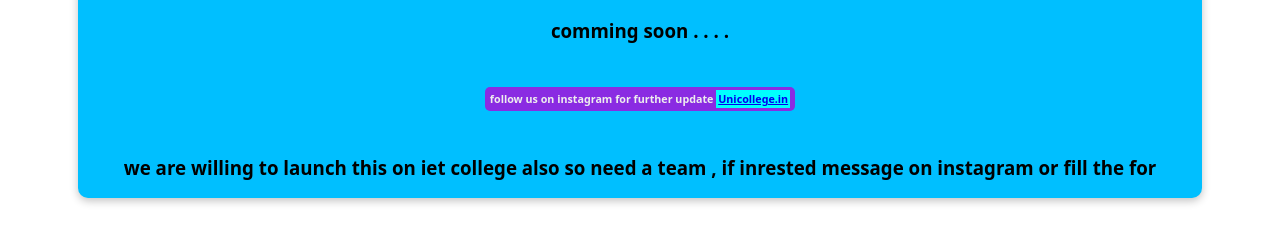
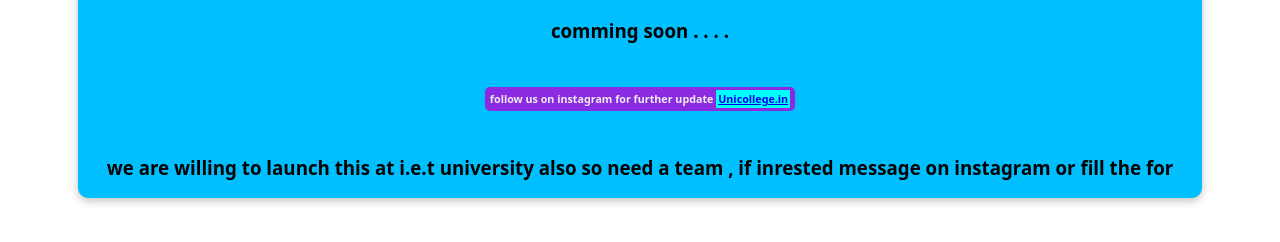
Before and after one commit to gitkrishnaa/expensexyz, a plain HTML site: page index.html in a window 1280 px wide. Shown: the part 344-586 px from the top of the page. Drawn offline with Linux system fonts and the light colour scheme.

Commit message:
Update index.html

```diff
--- a/index.html
+++ b/index.html
@@ -27,7 +27,7 @@ Unicollege.in
 </a>
 
 
-         <h3>we are willing to launch this on iet college also so need a team , if inrested message on instagram or  fill the for</h3><a href="https://forms.gle/JaXdWFAroBTaFSgm9">
+         <h3>we are willing to launch this at i.e.t university also so need a team , if inrested message on instagram or  fill the for</h3><a href="https://forms.gle/JaXdWFAroBTaFSgm9">
 </a>
 </h6>
 
```
